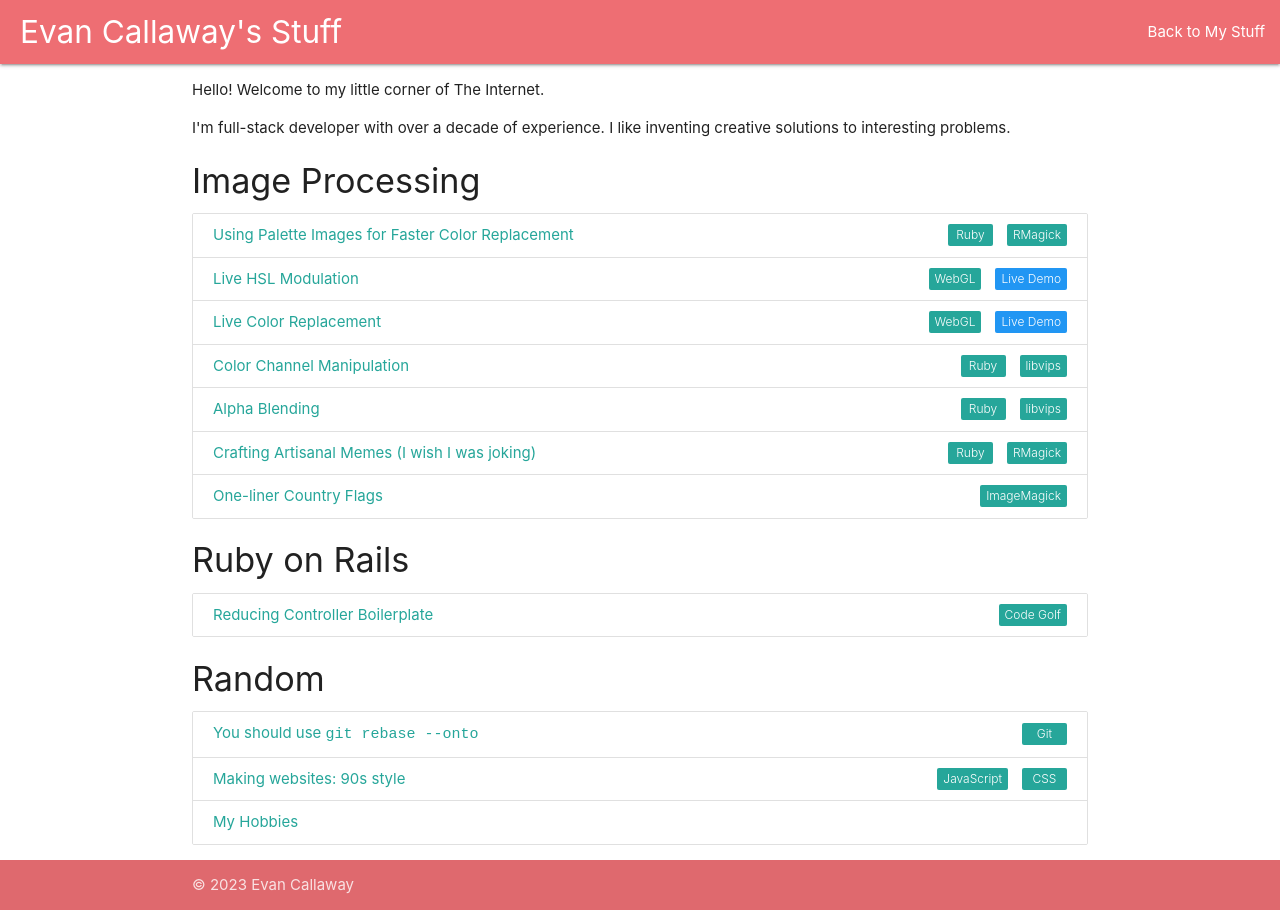
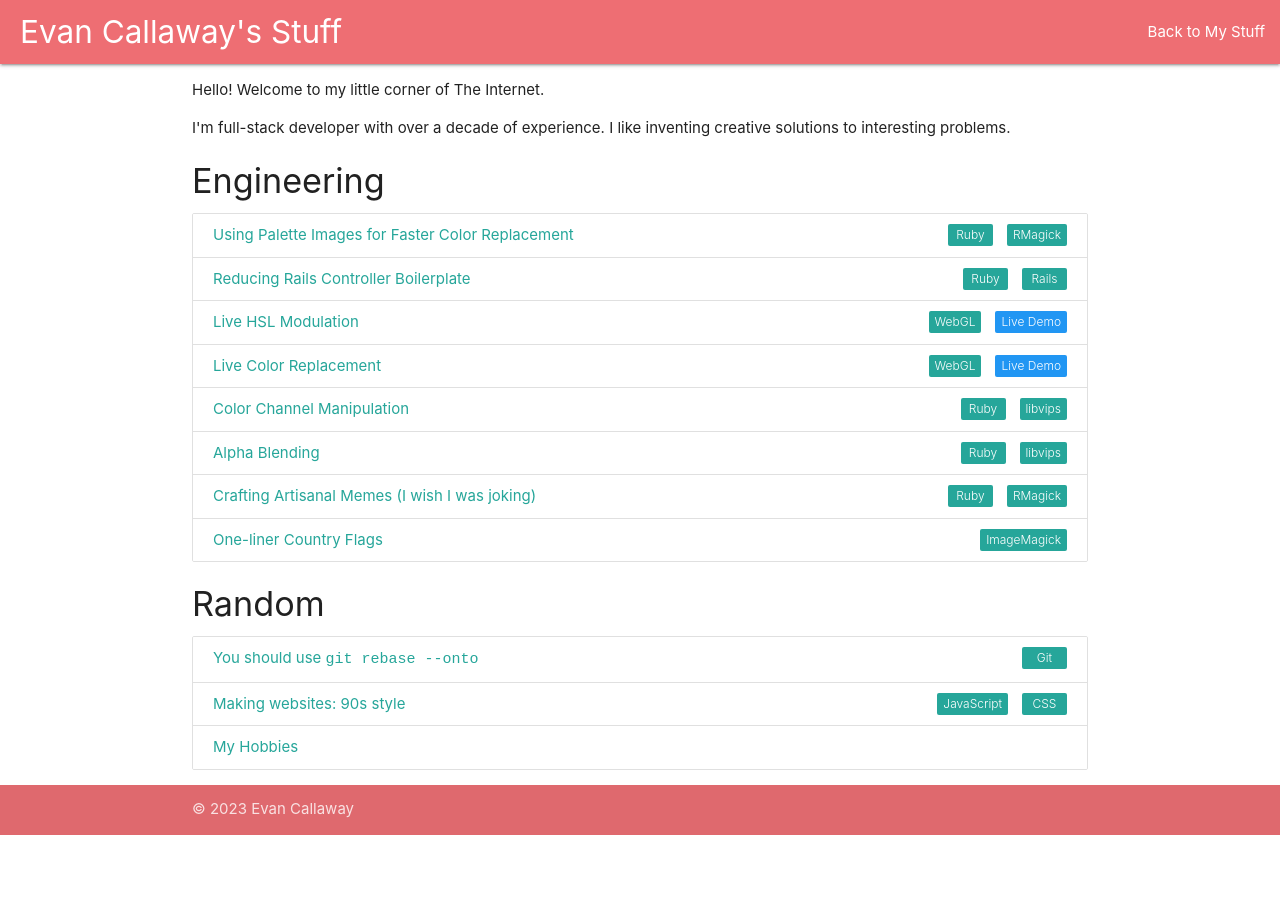
Before and after one commit to evanmcallaway/evanmcallaway.github.io, a website: page index.html in a window 1280 px wide. After the commit the page ends 835 px from the top, so only its background shows below. Drawn offline with nearby package versions, Linux system fonts and the light colour scheme.

Commit message:
Combine engineering sub-sections

```diff
--- a/index.html
+++ b/index.html
@@ -22,13 +22,18 @@
 
       <p>I'm full-stack developer with over a decade of experience.  I like inventing creative solutions to interesting problems.</p>
 
-      <h4>Image Processing</h4>
+      <h4>Engineering</h4>
 
       <div class="collection">
         <a href="dev/magick/color_replacement" class="collection-item">
           <span class="new badge" data-badge-caption="RMagick"></span>
           <span class="new badge" data-badge-caption="Ruby"></span>
           Using Palette Images for Faster Color Replacement
+        </a>
+        <a href="dev/rails/boilerplate.html" class="collection-item">
+          <span class="new badge" data-badge-caption="Rails"></span>
+          <span class="new badge" data-badge-caption="Ruby"></span>
+          Reducing Rails Controller Boilerplate
         </a>
         <a href="dev/webgl/hsl_modulation" class="collection-item">
           <span class="new badge blue" data-badge-caption="Live Demo"></span>
@@ -63,17 +68,6 @@
         <!-- How to make ImageMagick stop automatically converting grey images to greyscale colorspace -->
       </div>
 
-      <h4>Ruby on Rails</h4>
-      <div class="collection">
-        <a href="dev/rails/boilerplate.html" class="collection-item">
-          <span class="new badge" data-badge-caption="Code Golf"></span>
-          Reducing Controller Boilerplate
-        </a>
-        <!-- <a href="dev/rails/interview.html" class="collection-item">
-          How I like to interview Rails developers
-        </a> -->
-      </div>
-
       <h4>Random</h4>
       <div class="collection">
         <a href="dev/articles/rebase_onto.html" class="collection-item">
```
